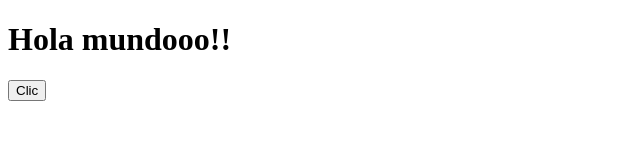
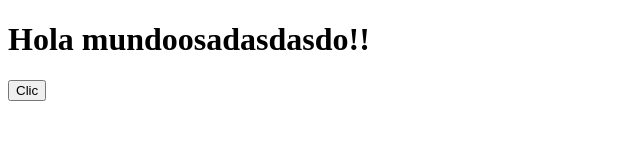
Before and after one commit to Artyonnm/AppTallerMultimedios, a plain HTML site: page main.html in a window 1280 px wide. Shown: the whole page, without its empty margins (0-640 px from the left). Drawn offline with Linux system fonts and the light colour scheme.

Commit message:
primer commit en rama develop

```diff
--- a/main.html
+++ b/main.html
@@ -1,7 +1,7 @@
 <!DOCTYPE html>
 <html>
 <head>
-    <h1>Hola mundooo!!</h1>
+    <h1>Hola mundoosadasdasdo!!</h1>
     <button>Clic</button>
 </head>
 <body>
```
